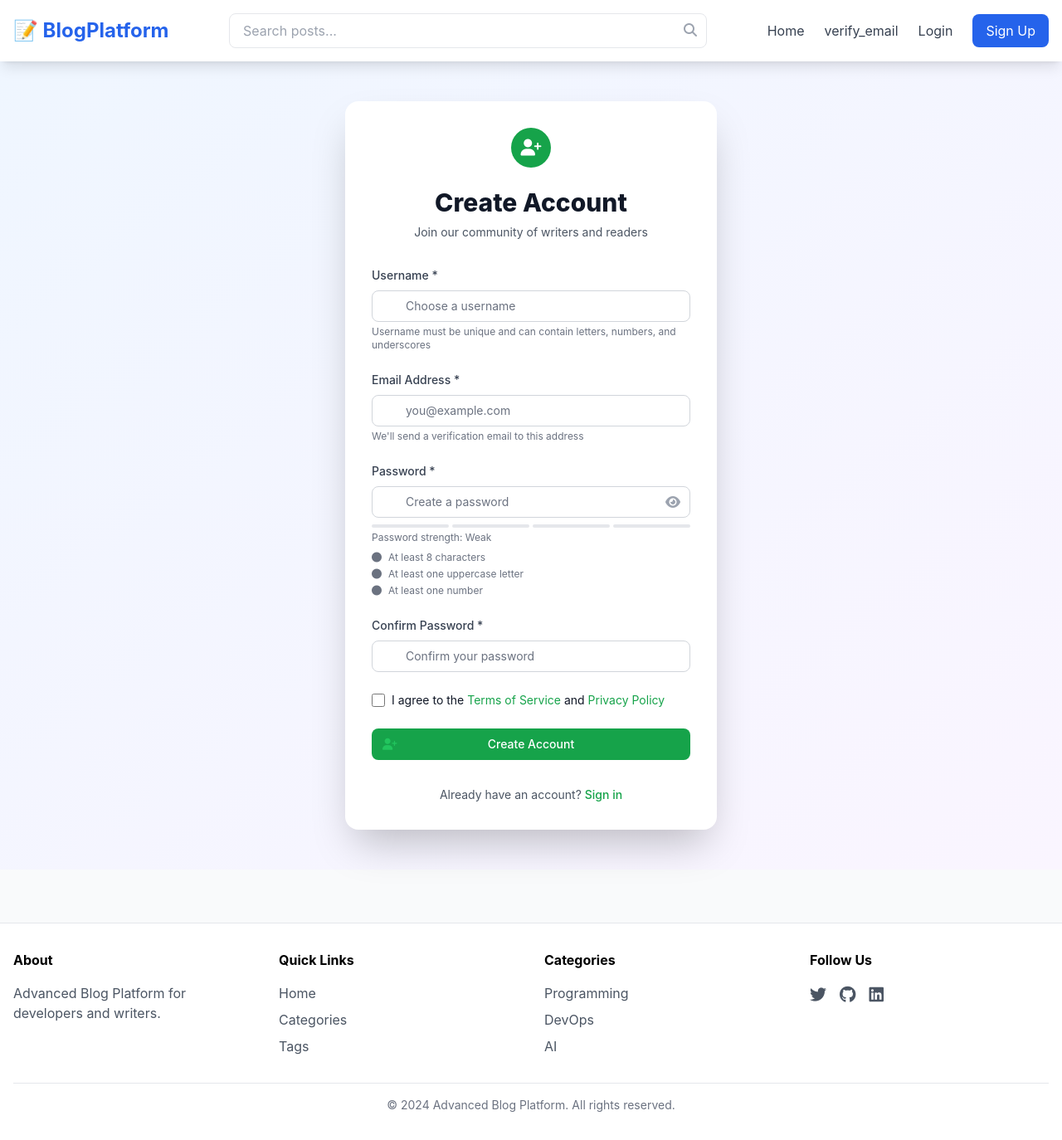
After one commit to argho7/Advanced-Blog-Platform, a Django app: page /register/ in a window 1280 px wide. The commit adds this page. Shown: the whole page at 83% size. Run offline with Django 5.2, Linux system fonts and the light colour scheme; some libraries are stand-ins or nearby versions.

Commit message:
add login funtionality

```diff
--- a/blog/urls.py
+++ b/blog/urls.py
@@ -23,6 +23,7 @@ urlpatterns = [
     path('admin/', admin.site.urls),
     path("prose/", include("prose.urls")),
     path('', include("blogpost.urls")),
+    path('', include("user_auth.urls")),
 ]
 
 
--- a/templates/base.html
+++ b/templates/base.html
@@ -77,8 +77,9 @@
                             </div>
                         </div>
                     {% else %}
-                        <a href="" class="text-gray-700 hover:text-blue-600">Login</a>
-                        <a href="" class="bg-blue-600 text-white px-4 py-2 rounded-lg hover:bg-blue-700">
+                        <a href="{% url 'verify_email' %}" class="text-gray-700 hover:text-blue-600">verify_email</a>
+                        <a href="{% url 'login' %}" class="text-gray-700 hover:text-blue-600">Login</a>
+                        <a href="{% url 'register' %}" class="bg-blue-600 text-white px-4 py-2 rounded-lg hover:bg-blue-700">
                             Sign Up
                         </a>
                     {% endif %}
--- /dev/null
+++ b/templates/registration.html
@@ -0,0 +1,259 @@
+{% extends "base.html" %}
+{% load static %}
+
+{% block title %}Register - Advanced Blog Platform{% endblock title %}
+
+{% block extra_css %}
+<style>
+    .auth-card {
+        animation: fadeInUp 0.5s ease-out;
+    }
+    .social-btn {
+        transition: all 0.3s ease;
+    }
+    .password-strength {
+        transition: all 0.3s ease;
+    }
+    @keyframes fadeInUp {
+        from {
+            opacity: 0;
+            transform: translateY(20px);
+        }
+        to {
+            opacity: 1;
+            transform: translateY(0);
+        }
+    }
+</style>
+{% endblock extra_css %}
+
+{% block body %}
+<div class="min-h-screen flex items-center justify-center py-12 px-4 sm:px-6 lg:px-8 bg-gradient-to-br from-blue-50 to-purple-50">
+    <div class="auth-card max-w-md w-full space-y-8 bg-white p-8 rounded-2xl shadow-2xl">
+        <!-- Header -->
+        <div class="text-center">
+            <div class="mx-auto h-12 w-12 bg-green-600 rounded-full flex items-center justify-center">
+                <i class="fas fa-user-plus text-white text-xl"></i>
+            </div>
+            <h2 class="mt-6 text-3xl font-extrabold text-gray-900">
+                Create Account
+            </h2>
+            <p class="mt-2 text-sm text-gray-600">
+                Join our community of writers and readers
+            </p>
+        </div>
+
+        <!-- Registration Form -->
+        <form class="mt-8 space-y-6" method="POST" action="{% url 'register' %}">
+            {% csrf_token %}
+
+            <!-- Username -->
+            <div>
+                <label for="username" class="block text-sm font-medium text-gray-700 mb-2">
+                    Username *
+                </label>
+                <div class="relative">
+                    <div class="absolute inset-y-0 left-0 pl-3 flex items-center pointer-events-none">
+                        <i class="fas fa-user text-gray-400"></i>
+                    </div>
+                    <input id="username" name="username" type="text" required
+                           class="appearance-none rounded-lg relative block w-full pl-10 px-3 py-2 border border-gray-300 placeholder-gray-500 text-gray-900 focus:outline-none focus:ring-green-500 focus:border-green-500 sm:text-sm"
+                           placeholder="Choose a username">
+                </div>
+                <p class="mt-1 text-xs text-gray-500">Username must be unique and can contain letters, numbers, and underscores</p>
+            </div>
+
+            <!-- Email -->
+            <div>
+                <label for="email" class="block text-sm font-medium text-gray-700 mb-2">
+                    Email Address *
+                </label>
+                <div class="relative">
+                    <div class="absolute inset-y-0 left-0 pl-3 flex items-center pointer-events-none">
+                        <i class="fas fa-envelope text-gray-400"></i>
+                    </div>
+                    <input id="email" name="email" type="email" required
+                           class="appearance-none rounded-lg relative block w-full pl-10 px-3 py-2 border border-gray-300 placeholder-gray-500 text-gray-900 focus:outline-none focus:ring-green-500 focus:border-green-500 sm:text-sm"
+                           placeholder="you@example.com">
+                </div>
+                <p class="mt-1 text-xs text-gray-500">We'll send a verification email to this address</p>
+            </div>
+
+            <!-- Password -->
+            <div>
+                <label for="password" class="block text-sm font-medium text-gray-700 mb-2">
+                    Password *
+                </label>
+                <div class="relative">
+                    <div class="absolute inset-y-0 left-0 pl-3 flex items-center pointer-events-none">
+                        <i class="fas fa-lock text-gray-400"></i>
+                    </div>
+                    <input id="password" name="password" type="password" required
+                           class="appearance-none rounded-lg relative block w-full pl-10 px-3 py-2 border border-gray-300 placeholder-gray-500 text-gray-900 focus:outline-none focus:ring-green-500 focus:border-green-500 sm:text-sm"
+                           placeholder="Create a password">
+                    <button type="button" onclick="togglePassword()" class="absolute inset-y-0 right-0 pr-3 flex items-center">
+                        <i class="fas fa-eye text-gray-400 hover:text-gray-600"></i>
+                    </button>
+                </div>
+                <!-- Password strength indicator -->
+                <div class="mt-2">
+                    <div class="flex gap-1">
+                        <div id="strength1" class="password-strength h-1 w-full bg-gray-200 rounded"></div>
+                        <div id="strength2" class="password-strength h-1 w-full bg-gray-200 rounded"></div>
+                        <div id="strength3" class="password-strength h-1 w-full bg-gray-200 rounded"></div>
+                        <div id="strength4" class="password-strength h-1 w-full bg-gray-200 rounded"></div>
+                    </div>
+                    <p id="strengthText" class="text-xs text-gray-500 mt-1">Password strength: Weak</p>
+                </div>
+                <ul class="mt-2 text-xs text-gray-500 space-y-1">
+                    <li id="req-length" class="flex items-center"><i class="fas fa-circle text-2xs mr-2"></i> At least 8 characters</li>
+                    <li id="req-upper" class="flex items-center"><i class="fas fa-circle text-2xs mr-2"></i> At least one uppercase letter</li>
+                    <li id="req-number" class="flex items-center"><i class="fas fa-circle text-2xs mr-2"></i> At least one number</li>
+                </ul>
+            </div>
+
+            <!-- Confirm Password -->
+            <div>
+                <label for="confirm_password" class="block text-sm font-medium text-gray-700 mb-2">
+                    Confirm Password *
+                </label>
+                <div class="relative">
+                    <div class="absolute inset-y-0 left-0 pl-3 flex items-center pointer-events-none">
+                        <i class="fas fa-check-circle text-gray-400"></i>
+                    </div>
+                    <input id="confirm_password" name="confirm_password" type="password" required
+                           class="appearance-none rounded-lg relative block w-full pl-10 px-3 py-2 border border-gray-300 placeholder-gray-500 text-gray-900 focus:outline-none focus:ring-green-500 focus:border-green-500 sm:text-sm"
+                           placeholder="Confirm your password">
+                </div>
+            </div>
+
+            <!-- Terms and Conditions -->
+            <div class="flex items-center">
+                <input id="terms" name="terms" type="checkbox" required
+                       class="h-4 w-4 text-green-600 focus:ring-green-500 border-gray-300 rounded">
+                <label for="terms" class="ml-2 block text-sm text-gray-900">
+                    I agree to the
+                    <a href="#" class="text-green-600 hover:text-green-500">Terms of Service</a>
+                    and
+                    <a href="#" class="text-green-600 hover:text-green-500">Privacy Policy</a>
+                </label>
+            </div>
+
+            <!-- Submit Button -->
+            <div>
+                <button type="submit" class="group relative w-full flex justify-center py-2 px-4 border border-transparent text-sm font-medium rounded-lg text-white bg-green-600 hover:bg-green-700 focus:outline-none focus:ring-2 focus:ring-offset-2 focus:ring-green-500 transition">
+                    <span class="absolute left-0 inset-y-0 flex items-center pl-3">
+                        <i class="fas fa-user-plus text-green-500 group-hover:text-green-400"></i>
+                    </span>
+                    Create Account
+                </button>
+            </div>
+        </form>
+{% comment %}
+        <!-- Social Login Divider -->
+        <div class="mt-6">
+            <div class="relative">
+                <div class="absolute inset-0 flex items-center">
+                    <div class="w-full border-t border-gray-300"></div>
+                </div>
+                <div class="relative flex justify-center text-sm">
+                    <span class="px-2 bg-white text-gray-500">Or sign up with</span>
+                </div>
+            </div> {% endcomment %}
+{% comment %}
+            <!-- Social Register Buttons -->
+            <div class="mt-6 grid grid-cols-2 gap-3">
+                <a href="{% url 'social:begin' 'google-oauth2' %}"
+                   class="social-btn w-full flex items-center justify-center px-4 py-2 border border-gray-300 rounded-lg shadow-sm bg-white text-sm font-medium text-gray-700 hover:bg-gray-50">
+                    <i class="fab fa-google text-red-600 mr-2"></i>
+                    Google
+                </a>
+                <a href="{% url 'social:begin' 'github' %}"
+                   class="social-btn w-full flex items-center justify-center px-4 py-2 border border-gray-300 rounded-lg shadow-sm bg-white text-sm font-medium text-gray-700 hover:bg-gray-50">
+                    <i class="fab fa-github text-gray-800 mr-2"></i>
+                    GitHub
+                </a>
+            </div>
+        </div>
+         {% endcomment %}
+        <!-- Login link -->
+        <p class="mt-6 text-center text-sm text-gray-600">
+            Already have an account?
+            <a href="{% url 'login' %}" class="font-medium text-green-600 hover:text-green-500">
+                Sign in
+            </a>
+        </p>
+    </div>
+</div>
+
+<script>
+    function togglePassword() {
+        const passwordInput = document.getElementById('password');
+        const type = passwordInput.getAttribute('type') === 'password' ? 'text' : 'password';
+        passwordInput.setAttribute('type', type);
+    }
+
+    // Password strength checker
+    const passwordInput = document.getElementById('password');
+    const confirmInput = document.getElementById('confirm_password');
+
+    passwordInput.addEventListener('input', function() {
+        const password = this.value;
+        let strength = 0;
+
+        // Check length
+        if (password.length >= 8) {
+            document.getElementById('req-length').innerHTML = '<i class="fas fa-check-circle text-green-500 mr-2"></i> At least 8 characters';
+            strength++;
+        } else {
+            document.getElementById('req-length').innerHTML = '<i class="fas fa-circle text-2xs mr-2"></i> At least 8 characters';
+        }
+
+        // Check uppercase
+        if (/[A-Z]/.test(password)) {
+            document.getElementById('req-upper').innerHTML = '<i class="fas fa-check-circle text-green-500 mr-2"></i> At least one uppercase letter';
+            strength++;
+        } else {
+            document.getElementById('req-upper').innerHTML = '<i class="fas fa-circle text-2xs mr-2"></i> At least one uppercase letter';
+        }
+
+        // Check number
+        if (/[0-9]/.test(password)) {
+            document.getElementById('req-number').innerHTML = '<i class="fas fa-check-circle text-green-500 mr-2"></i> At least one number';
+            strength++;
+        } else {
+            document.getElementById('req-number').innerHTML = '<i class="fas fa-circle text-2xs mr-2"></i> At least one number';
+        }
+
+        // Update strength bars
+        const bars = ['strength1', 'strength2', 'strength3', 'strength4'];
+        const colors = ['bg-red-500', 'bg-orange-500', 'bg-yellow-500', 'bg-green-500'];
+        const texts = ['Very Weak', 'Weak', 'Medium', 'Strong'];
+
+        for (let i = 0; i < 4; i++) {
+            const bar = document.getElementById(bars[i]);
+            bar.classList.remove('bg-red-500', 'bg-orange-500', 'bg-yellow-500', 'bg-green-500');
+            bar.classList.add('bg-gray-200');
+        }
+
+        for (let i = 0; i < strength; i++) {
+            const bar = document.getElementById(bars[i]);
+            bar.classList.remove('bg-gray-200');
+            bar.classList.add(colors[strength - 1]);
+        }
+
+        document.getElementById('strengthText').innerHTML = `Password strength: ${texts[strength - 1] || 'Very Weak'}`;
+    });
+
+    // Confirm password validation
+    confirmInput.addEventListener('input', function() {
+        if (this.value !== passwordInput.value) {
+            this.setCustomValidity('Passwords do not match');
+            this.classList.add('border-red-500');
+        } else {
+            this.setCustomValidity('');
+            this.classList.remove('border-red-500');
+        }
+    });
+</script>
+{% endblock body %}
--- a/user_auth/models.py
+++ b/user_auth/models.py
@@ -15,6 +15,7 @@ class Custom_User(AbstractUser):
     Skills = models.TextField(blank=True, null=True)
     Social_links = models.OneToOneField(Document, on_delete=models.CASCADE, blank=True, null=True)
     is_email_verified = models.BooleanField(default=False)
+    email_otp = models.IntegerField(blank=True, null=True)
     is_banned = models.BooleanField(default=False)
 
     class Meta:
--- /dev/null
+++ b/user_auth/urls.py
@@ -0,0 +1,9 @@
+from django.urls import path
+from .views import user_login, user_registration, verify_email
+
+urlpatterns = [
+    path('login/', user_login, name='login'),
+    path('register/', user_registration, name='register'),
+    path('verify-email/', verify_email, name='verify_email'),
+    path('verify-email/<uidb64>/<token>/', verify_email, name='verify_email'),
+]
--- a/user_auth/views.py
+++ b/user_auth/views.py
@@ -1,3 +1,22 @@
-from django.shortcuts import render
+from django.shortcuts import render, redirect
+from django.contrib.auth import authenticate, login
+from django.http import HttpResponse
 
 # Create your views here.
+def user_login(request):
+    if request.method=='POST':
+        username=request.POST['username']
+        password=request.POST['password']
+        user=authenticate(request, username=username, password=password)
+        if user is not None:
+            login(request, user)
+            return redirect('home')
+    else:
+        return render(request, 'login.html')
+
+def user_registration(request):
+
+    return render(request, 'registration.html')
+
+def verify_email(request):
+    return render(request, 'verify_email.html')
```
Also changed, not shown: templates/login.html (added, +153 -0 lines), templates/verify_email.html (added, +193 -0 lines), blogpost/views.py (line endings or trailing spaces), user_auth/migrations/0006_custom_user_email_otp.py (added).
